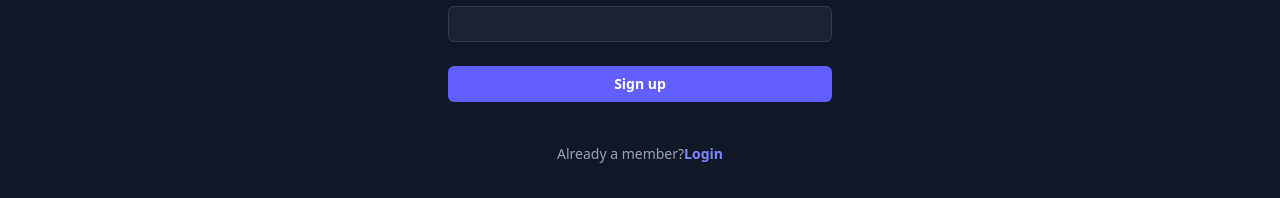
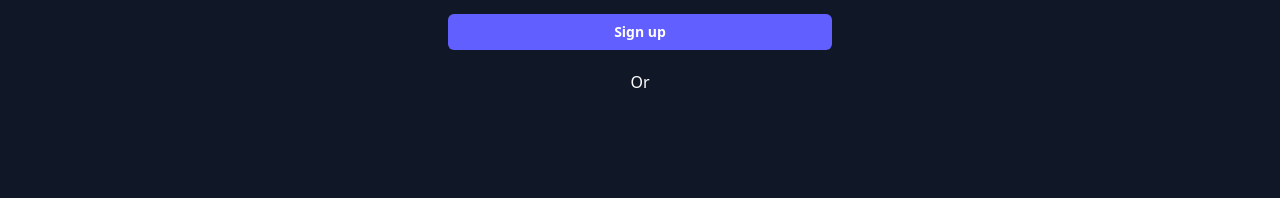
Before and after one commit to Jaivardhan7773/proper-format, a React (Vite) app in the folder frontend/: page /signup in a window 1280 px wide. Shown: the part 564-762 px from the top of the page. Built offline with nearby package versions, Linux system fonts and the light colour scheme; no server answers.

Commit message:
improved

```diff
--- a/frontend/src/pages/auth/Login.jsx
+++ b/frontend/src/pages/auth/Login.jsx
@@ -59,7 +59,18 @@ const Login = () => {
               </div>
             </div>
 
-                        <div className="space-y-4">
+
+            <div>
+              <button disabled={loading} type="submit" className="flex w-full justify-center rounded-md bg-indigo-500 px-3 py-1.5 text-sm/6 font-semibold text-white hover:bg-indigo-800 focus-visible:outline-2 focus-visible:outline-offset-2 focus-visible:outline-indigo-500 cursor-pointer">
+                {loading ? "Logging in..." : "Login"}
+              </button>
+              {error && <p style={{ color: "red" }}>{error}</p>}
+            </div>
+          </form>
+
+            <p className="my-5 text-center text-white">Or</p>
+
+          <div className="space-y-4">
             <GoogleLogin
               onSuccess={async (credentialResponse) => {
                 try {
@@ -75,14 +86,6 @@ const Login = () => {
               }}
             /> </div>
 
-            <div>
-              <button disabled={loading} type="submit" className="flex w-full justify-center rounded-md bg-indigo-500 px-3 py-1.5 text-sm/6 font-semibold text-white hover:bg-indigo-800 focus-visible:outline-2 focus-visible:outline-offset-2 focus-visible:outline-indigo-500 cursor-pointer">
-                {loading ? "Logging in..." : "Login"}
-              </button>
-              {error && <p style={{ color: "red" }}>{error}</p>}
-            </div>
-          </form>
-
           <p className="mt-10 text-center text-sm/6 text-gray-400">
             Not a member?
             <Link to={"/signup"} className="font-semibold text-indigo-400 hover:text-indigo-300">Start a 14 day free trial</Link>
--- a/frontend/src/pages/auth/SignUp.jsx
+++ b/frontend/src/pages/auth/SignUp.jsx
@@ -1,6 +1,8 @@
 import { useState } from "react";
 import { Link, useNavigate } from "react-router-dom";
 import { useAuthStore } from "../../store/auth/useAuthStore";
+import { GoogleLogin } from "@react-oauth/google";
+
 
 const SignUp = () => {
   const [name, setName] = useState('')
@@ -63,6 +65,8 @@ const SignUp = () => {
               </div>
             </div>
 
+
+
             <div>
               <button type="submit" disabled={loading} className="flex w-full justify-center rounded-md bg-indigo-500 px-3 py-1.5 text-sm/6 font-semibold text-white hover:bg-indigo-400 focus-visible:outline-2 focus-visible:outline-offset-2 focus-visible:outline-indigo-500 cursor-pointer">
                 {loading ? "Signing up..." : "Sign up"}
@@ -70,6 +74,24 @@ const SignUp = () => {
               {error && <p style={{ color: "red" }}>{error}</p>}
             </div>
           </form>
+
+          <p className="my-5 text-center text-white">Or</p>
+
+          <div className="space-y-4">
+            <GoogleLogin
+              onSuccess={async (credentialResponse) => {
+                try {
+                  // credentialResponse.credential = JWT ID token
+                  await Googlelogin(credentialResponse.credential);
+                  navigate("/");
+                } catch (err) {
+                  console.error("Google login failed", err);
+                }
+              }}
+              onError={() => {
+                console.error("Google Login Error");
+              }}
+            /> </div>
 
           <p className="mt-10 text-center text-sm/6 text-gray-400">
             Already a member?
--- a/frontend/src/pages/landing/Team.jsx
+++ b/frontend/src/pages/landing/Team.jsx
@@ -20,7 +20,7 @@ const Team = () => {
   return (
     <>
       <div className="overflow-x-auto">
-        <table className="min-w-full bg-white border border-gray-300 rounded-lg shadow-lg">
+        <table className="min-w-full px-5 bg-white border border-gray-300 rounded-lg shadow-lg">
           <thead className="bg-blue-500 text-white">
             <tr>
               <th className="px-4 py-2 text-left">Profile</th>
```
Also changed, not shown: 1 other file (tests, documents, lock files or other folders).
